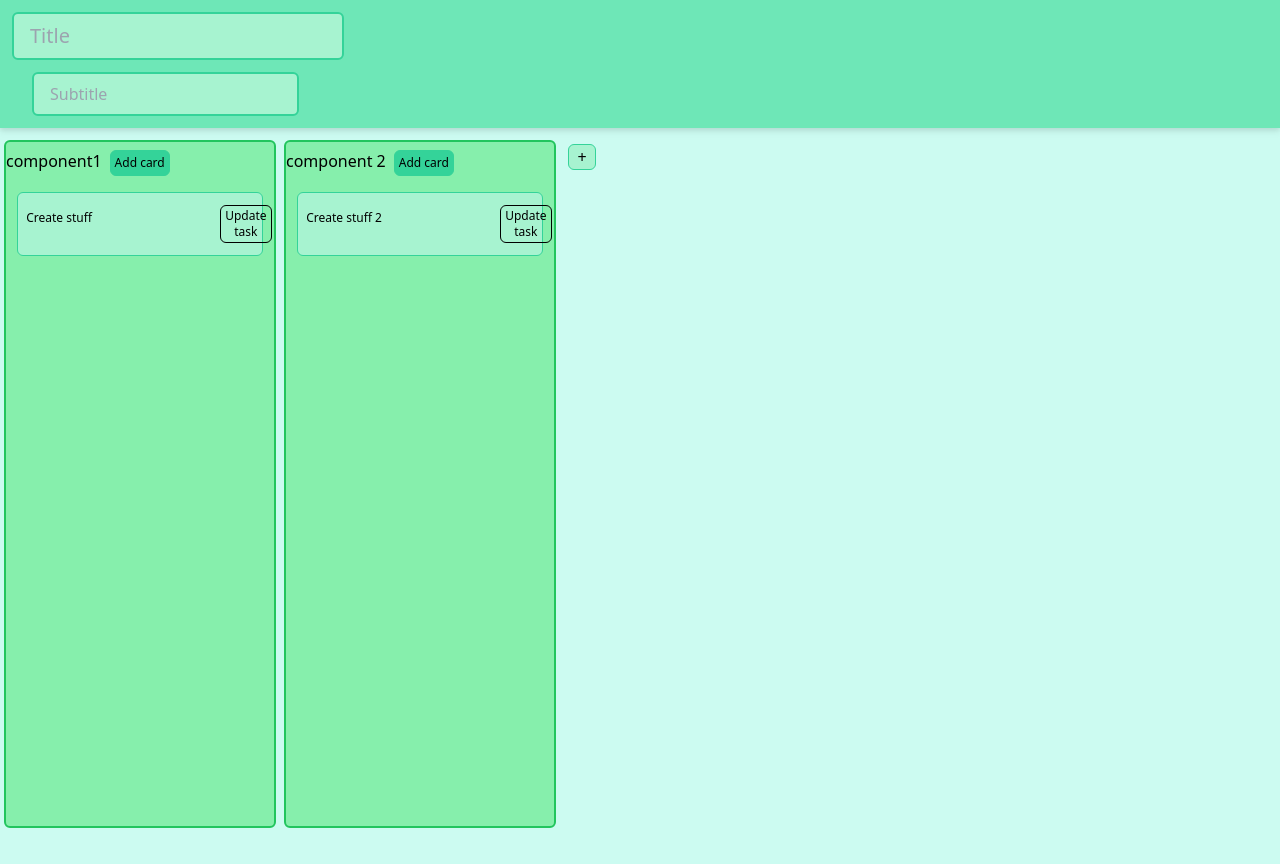
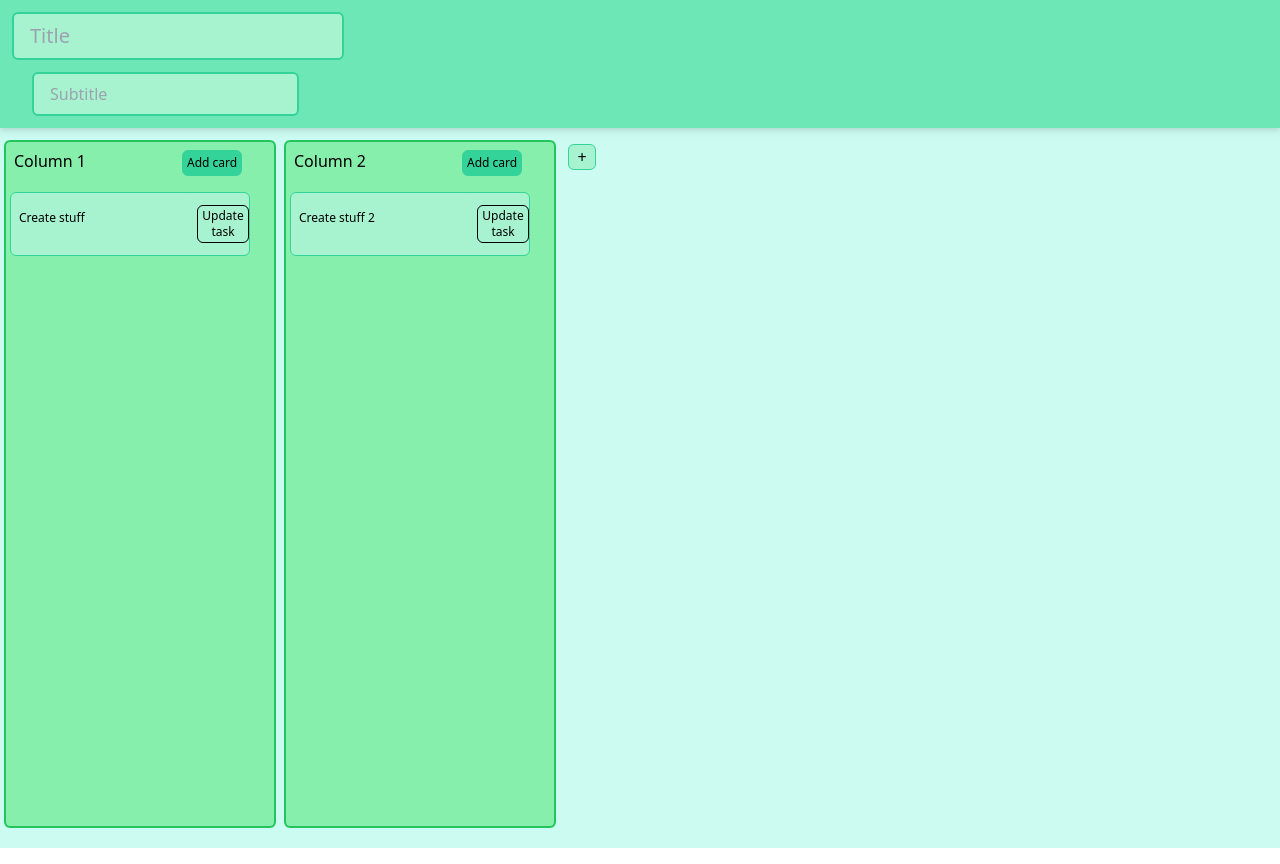
Before and after one commit to Abubuh/issue-tracker, a React (Vite) app in the folder app/: page /project in a window 1280 px wide. Built offline with nearby package versions, Linux system fonts and the light colour scheme.

Commit message:
Create new columns with button

```diff
--- a/app/src/components/Project/AddColumn.tsx
+++ b/app/src/components/Project/AddColumn.tsx
@@ -1,10 +1,22 @@
 import React from 'react'
 
-export const AddColumn = () => {
+export const AddColumn = ({dispatch}) => {
+
+  const addColumn = () => {
+    const column = {
+        title: "New column",
+        cards: [{
+          id: self.crypto.randomUUID(),
+          title: "New card",
+          description: "None"
+        }]
+  }
+  dispatch({type:"addColumn", column})
+  }
 
   return (
     <div>
-        <button className='mx-2 my-4 w-7 rounded-md border border-emerald-400 hover:bg-emerald-300 bg-emerald-200'> + </button>
+        <button onClick={addColumn} className='mx-2 my-4 w-7 rounded-md border border-emerald-400 hover:bg-emerald-300 bg-emerald-200'> + </button>
     </div>
   )
 }
--- a/app/src/components/Project/Board.tsx
+++ b/app/src/components/Project/Board.tsx
@@ -5,7 +5,7 @@ import { Column } from './Column'
 export const Board = (props) => {
 
   return (
-    <div className='flex h-[46rem] bg-teal-100'>
+    <div className='flex h-[45rem] w-screen bg-teal-100 overflow-x-scroll'>
       {props.children}
     </div>
   )
--- a/app/src/components/Project/Card.tsx
+++ b/app/src/components/Project/Card.tsx
@@ -4,12 +4,13 @@ export const Card = ({title}) => {
   const [input, setInput] = useState("");
 
   return (
-    <form className="flex border rounded-md bg-emerald-200 w-11/12 border-emerald-400 h-16 mx-auto my-2">
+    <form className="flex border rounded-md bg-emerald-200 w-[15rem] border-emerald-400 h-16 mx-1 my-2">
       <input
+      type="text"
         // onChange={(e) => setInput(e.target.value)}
         defaultValue={title}
         placeholder="Enter a task"
-        className="rounded-sm bg-emerald-200 focus:outline-none ml-2 h-12 mx-1 mr-5 text-xs"
+        className="rounded-sm bg-emerald-200 focus:outline-none ml-2 h-12 mx-1 text-xs"
       />
       <button className="text-xs border border-black rounded-md my-3 px-1">Update task</button>
     </form>
--- a/app/src/components/Project/Column.tsx
+++ b/app/src/components/Project/Column.tsx
@@ -3,7 +3,6 @@ import React, { useState } from "react";
 export const Column = ({title, columnNumber, dispatch, ...props}) => {
 
   const addCard = () => {
-    console.log("Helo")
     const card = {
         id: self.crypto.randomUUID() ,
         title: "New card",
@@ -15,9 +14,11 @@ export const Column = ({title, columnNumber, dispatch, ...props}) => {
 
   return (
     <div>
-      <div className="border rounded-md my-3 mx-1 bg-green-300 border-green-500 border-2 w-[17rem] h-[43rem]">
-        {title}
-        <button onClick={addCard} className="border bg-emerald-400 border-emerald-400 hover:bg-emerald-500  m-2 p-1 rounded-md text-xs">
+      <div className="border rounded-md my-3 mx-1 bg-green-300 border-green-500 border-2 w-[17rem] h-[43rem] overflow-auto">
+        <input
+        className="bg-green-300 w-[10.25rem] ml-2"
+        defaultValue={title}/>
+        <button onClick={addCard} className="border bg-emerald-400 border-emerald-400 hover:bg-emerald-500 ml-1 my-2 p-1 rounded-md text-xs">
           Add card
         </button>
         {props.children}
@@ -25,6 +26,10 @@ export const Column = ({title, columnNumber, dispatch, ...props}) => {
     </div>
   );
 };
-function dispatch(arg0: { type: string; card: { id: string; title: string; description: string; }; }) {
-  throw new Error("Function not implemented.");
-}
+
+//green 300 background
+//emerald 300 header
+//emerald 400 buttons
+//
+//mini mammut
+//
--- a/app/src/components/Project/Header.tsx
+++ b/app/src/components/Project/Header.tsx
@@ -2,7 +2,7 @@ import React from "react";
 
 export const Header = () => {
   return (
-    <div className="h-[8rem] bg-emerald-300  drop-shadow-md">
+    <div className="h-[8rem] bg-emerald-300 drop-shadow-md">
       <form>
         <input
           className="px-4 py-2 m-3 rounded-md bg-emerald-200 border-2 border-emerald-400 hover:border-white text-black text-xl "
--- a/app/src/components/ProjectView.tsx
+++ b/app/src/components/ProjectView.tsx
@@ -14,17 +14,17 @@ const reducer = (columns, action) => {
         }
         return column;
       });
-
+    case "addColumn":
+      return [...columns, action.column]
     default:
       return columns;
   }
 };
 
 export const ProjectView = () => {
-  const [cards, setCards] = useState([]);
   const [columns, dispatch] = useReducer(reducer, [
     {
-      title: "component1",
+      title: "Column 1",
       cards: [
         {
           id: 1,
@@ -34,7 +34,7 @@ export const ProjectView = () => {
       ],
     },
     {
-      title: "component 2",
+      title: "Column 2",
       cards: [
         {
           id: 2,
@@ -45,16 +45,6 @@ export const ProjectView = () => {
     },
   ]);
 
-  // const addCard = () => {
-  //     console.log("Helo")
-  //     const card = {
-  //         id: self.crypto.randomUUID() ,
-  //         title: "New card",
-  //         description: "None"
-  //     }
-  //     dispatch({type:"addCard", card})
-  // }
-
   return (
     <>
       <div>
@@ -62,10 +52,6 @@ export const ProjectView = () => {
         <Board>
           {columns.length > 0 &&
             columns.map((column, index) => {
-              // function(title, description){
-              // const oldCards = column.cards
-              // const newCard = {title, description}
-              // oldCards.push(newCard)
               return (
                 <Column
                   title={column.title}
@@ -78,7 +64,7 @@ export const ProjectView = () => {
                 </Column>
               );
             })}
-          <AddColumn />
+          <AddColumn dispatch={dispatch}/>
         </Board>
       </div>
     </>
```
